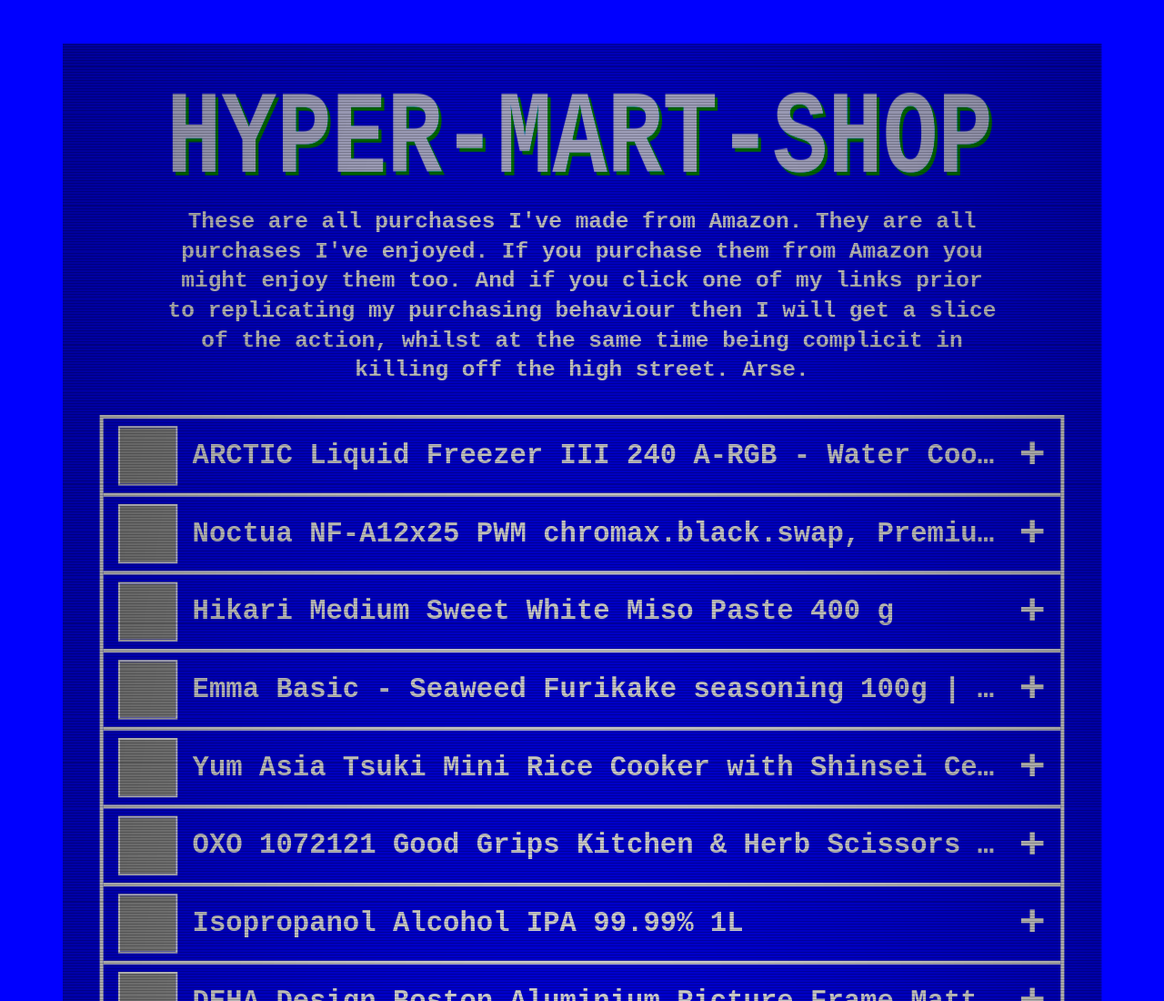
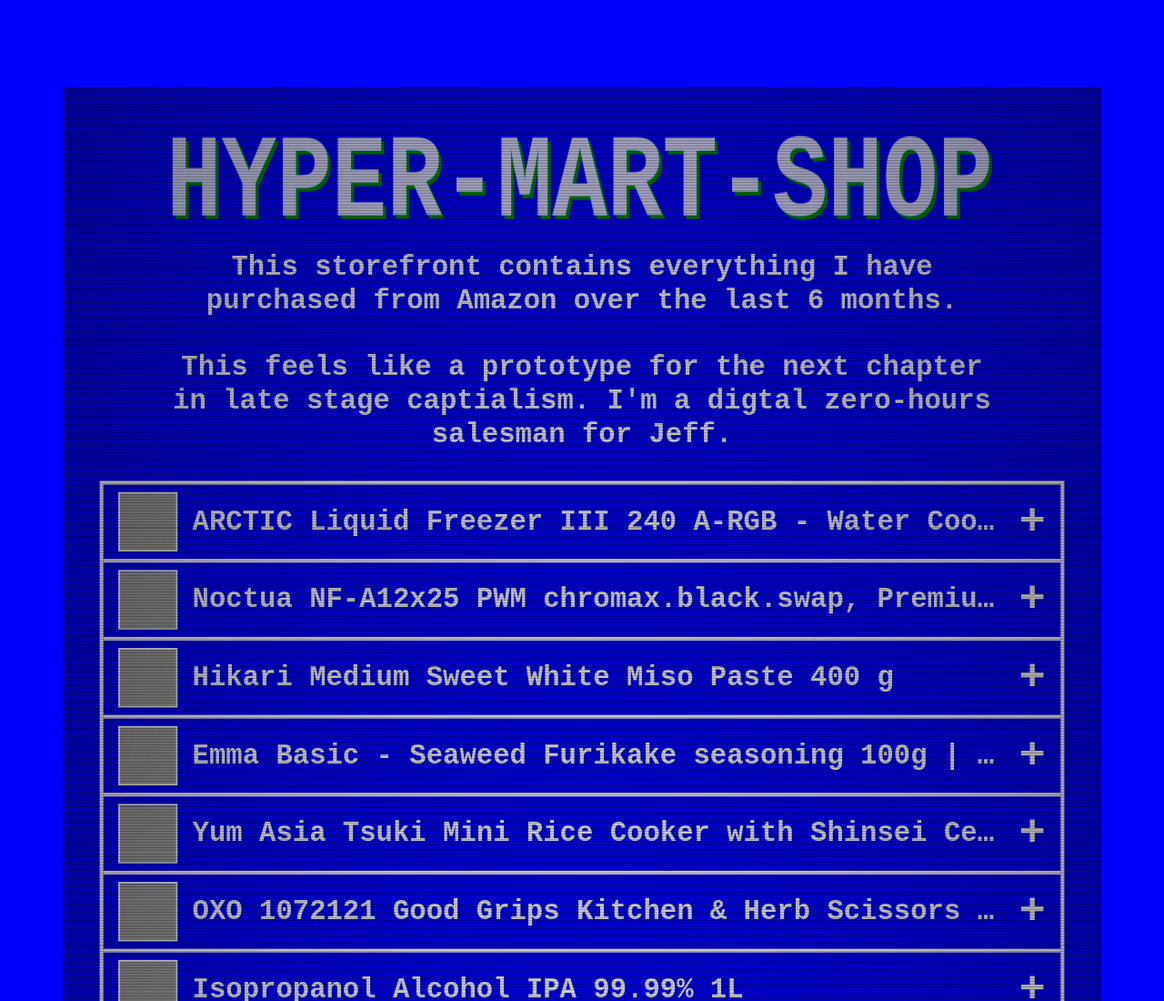
Before and after one commit to aaiiintt/hyper-mart-shop, a website: page public/index.html in a window 1280 px wide. Shown: the top 1100 px of the page at 91% size. Drawn offline with Linux system fonts and the light colour scheme; grey boxes are pictures that could not be loaded.

Commit message:
Update layout and styles for storefront page
Refined the storefront description and layout in index.html, improved text clarity, and added commentary. Updated styles.css and tailwind.config.js to ensure horizontal overflow is hidden on the body, enhancing page appearance and preventing unwanted scrolling.

```diff
--- a/public/index.html
+++ b/public/index.html
@@ -11,14 +11,23 @@
 </head>
 <body class="bg-[#0000FF] text-white min-h-[100svh]">
   <div class="flex min-h-[100svh] w-full justify-center px-4 py-6 sm:px-6 sm:py-8 lg:px-10 lg:py-12">
+<body class="bg-[#0000FF] text-white">
+  <div class="flex min-h-[100svh] w-full items-center justify-center px-4 py-6 sm:px-6 sm:py-8 lg:px-10 lg:py-12">
     <div class="crt-wrapper w-full">
       <div class="mx-auto w-full max-w-3xl p-4 sm:p-6 md:max-w-5xl md:p-8 lg:max-w-6xl lg:p-10">
         <header class="mx-auto mb-8 max-w-4xl text-center overflow-hidden">
           <h1 class="retro-title text-6xl sm:text-7xl md:text-8xl lg:text-9xl font-extrabold text-[#FFFF00] mb-2 lg:whitespace-nowrap break-words">
             <span class="retro-title-shadow" id="main-title-text">HYPER-MART-SHOP</span>
           </h1>
-          <p class="text-lg sm:text-xl md:text-2xl font-bold text-white break-words">
-            These are all purchases I've made from Amazon. They are all purchases I've enjoyed. If you purchase them from Amazon you might enjoy them too. And if you click one of my links prior to replicating my purchasing behaviour then I will get a slice of the action, whilst at the same time being complicit in killing off the high street. Arse.
+          <p class="text-lg sm:text-xl md:text-3xl font-bold text-white break-words">
+            This storefront contains everything I have purchased from Amazon over the last 6 months.
+          </p>
+
+          <p class="text-lg sm:text-xl md:text-3xl font-bold text-white break-words">
+           &nbsp;
+          </p>
+          <p class="text-lg sm:text-xl md:text-3xl font-bold text-white break-words">
+            This feels like a prototype for the next chapter in late stage captialism. I'm a digtal zero-hours salesman for Jeff.
           </p>
         </header>
         <main id="product-list" class="border-4 border-white">
--- a/tailwind.config.js
+++ b/tailwind.config.js
@@ -1,3 +1,5 @@
+const plugin = require('tailwindcss/plugin');
+
 module.exports = {
   content: [
     "./public/**/*.{html,js}",
@@ -6,5 +8,11 @@
   theme: {
     extend: {},
   },
-  plugins: [],
+  plugins: [
+    plugin(function ({ addBase }) {
+      addBase({
+        body: { overflowX: 'hidden' },
+      });
+    }),
+  ],
 };
```
Also changed, not shown: public/styles.css.
